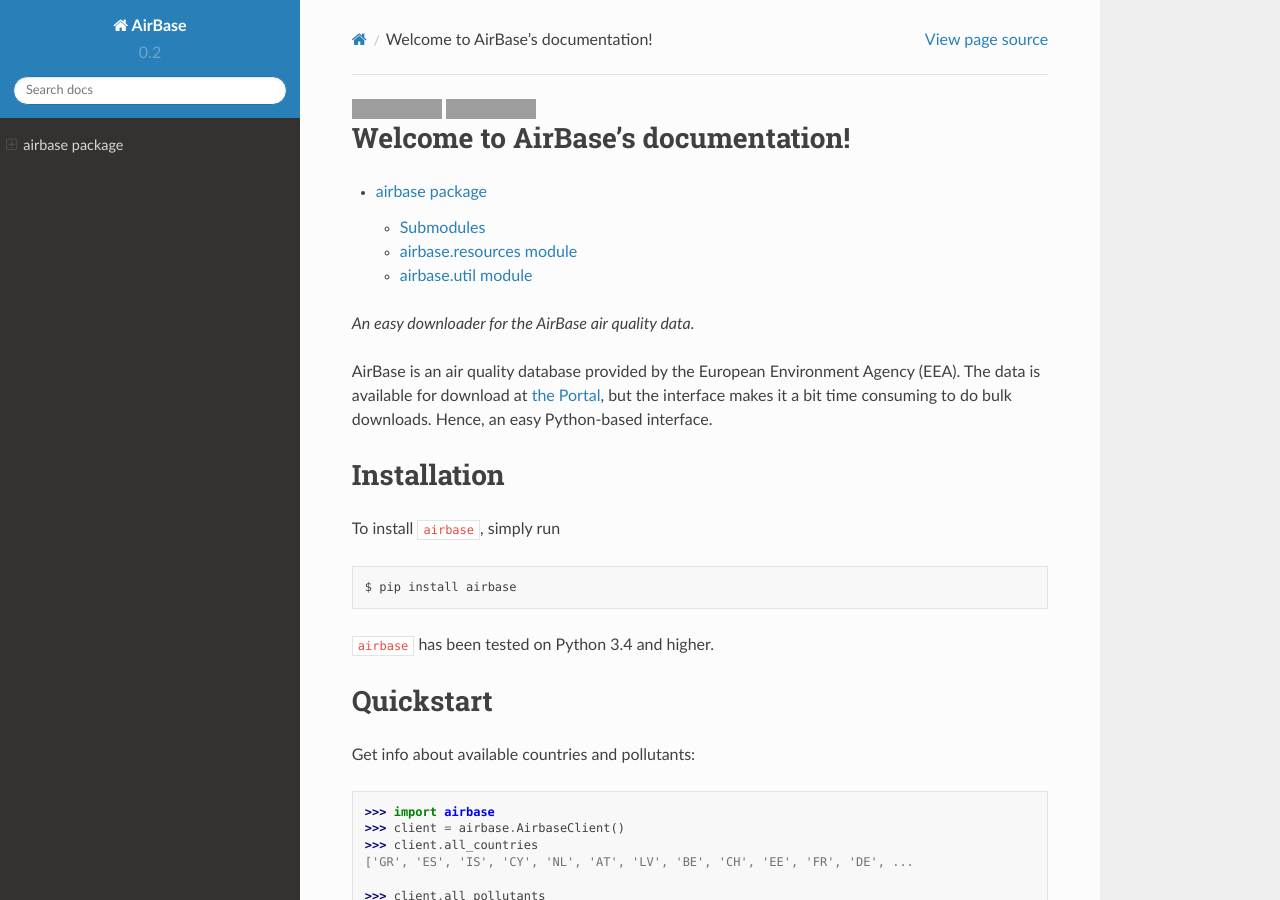
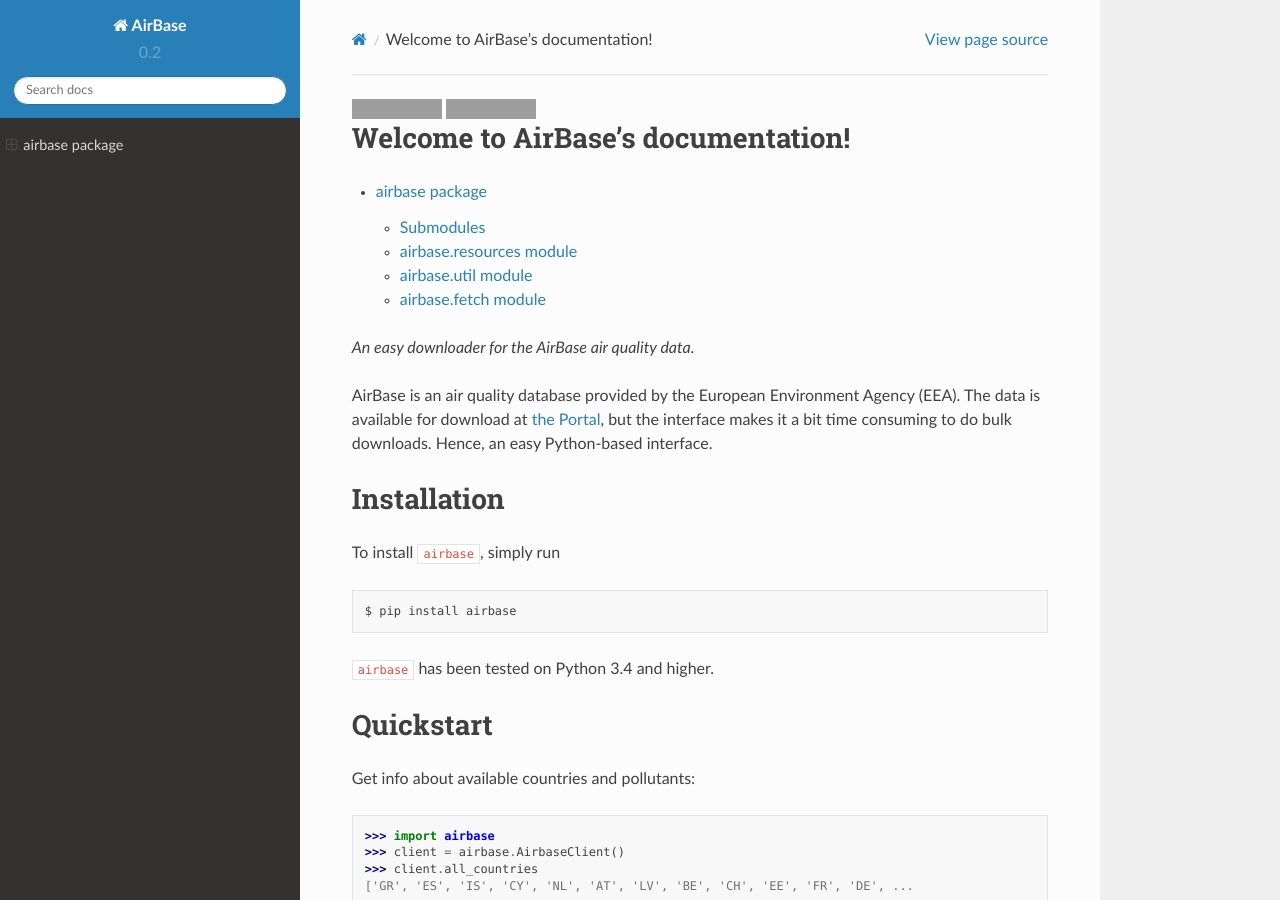
Before and after one commit to JohnPaton/airbase, a Sphinx documentation site: the page built from docs/source/index.rst, in a window 1280 px wide and 900 px high. Built offline with Sphinx 7.4.7 and the Read the Docs theme 2.0.0, drawn with Linux system fonts in a browser that asks for light colours; pages that are not in the unit, such as notebooks, are missing from menus; grey boxes are pictures that could not be loaded.

Commit message:
add fetch module to docs

```diff
--- a/docs/source/airbase.rst
+++ b/docs/source/airbase.rst
@@ -24,3 +24,11 @@
     :members:
     :undoc-members:
     :show-inheritance:
+
+airbase.fetch module
+-------------------
+
+.. automodule:: airbase.fetch
+    :members:
+    :undoc-members:
+    :show-inheritance:
```
